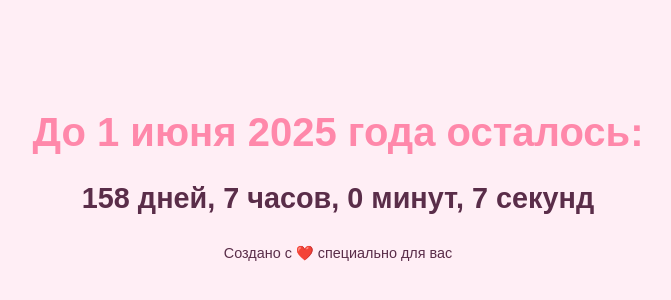
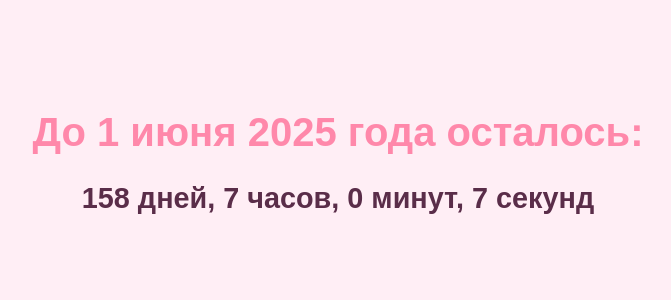
Before and after one commit to Miraimia/countdownn, a plain HTML site: page index.html in a window 1280 px wide. Shown: the part 146-446 px from the top of the page, without its empty margins (302-973 px from the left). Drawn offline with Linux system fonts and the light colour scheme.

Commit message:
Update index.html

```diff
--- a/index.html
+++ b/index.html
@@ -33,7 +33,6 @@
 <body>
     <h1>До 1 июня 2025 года осталось:</h1>
     <div id="timer"></div>
-    <footer>Создано с ❤️ специально для вас</footer>
 
     <script>
         function countdown() {
```
